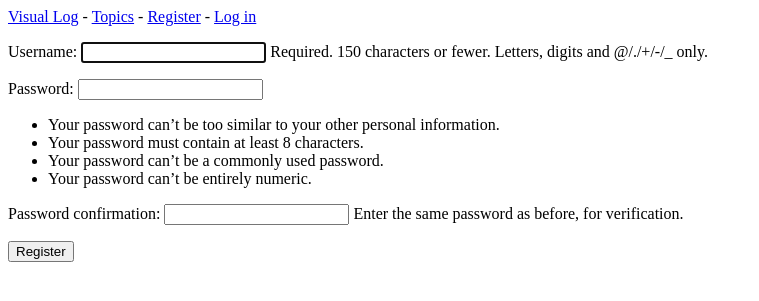
After one commit to jhqiu21/DataVisual, a Django app: page /users/register/ in a window 1280 px wide. The commit adds this page. Shown: the top 301 px of the page, without its empty margins (0-759 px from the left). Run offline with Django 4.2, Linux system fonts and the light colour scheme.

Commit message:
add users reg/log function

```diff
--- /dev/null
+++ b/visual_log/users/templates/registration/logout.html
@@ -0,0 +1,4 @@
+{% extends "visual_logs/base.html" %}
+{% block content %}
+    <p>You have been logged out. Thank you for visiting!</p>
+{% endblock content %}
--- /dev/null
+++ b/visual_log/users/templates/registration/register.html
@@ -0,0 +1,14 @@
+
+{% extends "visual_logs/base.html" %}
+
+{% block content %}
+
+  <form method="post" action="{% url 'users:register' %}">
+    {% csrf_token %}
+    {{ form.as_p }}
+
+    <button name="submit">Register</button>
+    <input type="hidden" name="next" value="{% url 'visual_logs:index' %}" />
+  </form>
+
+{% endblock content %}
--- /dev/null
+++ b/visual_log/users/urls.py
@@ -0,0 +1,9 @@
+from django.urls import path, include
+from . import views
+
+app_name = 'users'
+urlpatterns = [
+    path('', include('django.contrib.auth.urls')),
+    # Register page
+    path('register/', views.register, name='register'),
+]
--- a/visual_log/users/views.py
+++ b/visual_log/users/views.py
@@ -1,3 +1,17 @@
-from django.shortcuts import render
+from django.shortcuts import render, redirect
+from django.contrib.auth import login
+from django.contrib.auth.forms import UserCreationForm
 
 # Create your views here.
+def register(request):
+    if request.method != 'POST':
+        form = UserCreationForm()
+    else:
+        form = UserCreationForm(data=request.POST)
+        if form.is_valid():
+            new_user = form.save()
+            login(request, new_user)
+            return redirect('visual_log:index')
+
+    context = {'form': form}
+    return render(request, 'registration/register.html', context)
--- a/visual_log/visual_log/settings.py
+++ b/visual_log/visual_log/settings.py
@@ -33,6 +33,7 @@ ALLOWED_HOSTS = []
 INSTALLED_APPS = [
     # my apps
     'visual_logs',
+    'users',
     # default application
     "django.contrib.admin",
     "django.contrib.auth",
--- a/visual_log/visual_log/urls.py
+++ b/visual_log/visual_log/urls.py
@@ -19,5 +19,6 @@ from django.urls import path, include
 
 urlpatterns = [
     path("admin/", admin.site.urls),
+    path('users/', include('users.urls')),
     path('', include('visual_logs.urls')),
 ]
--- a/visual_log/visual_logs/templates/visual_logs/base.html
+++ b/visual_log/visual_logs/templates/visual_logs/base.html
@@ -1,7 +1,13 @@
-<!--Parent Template-->
 <p>
     <a href="{% url 'visual_logs:index' %}">Visual Log</a> -
-    <a href="{% url 'visual_logs:topics' %}">Topics</a>
+    <a href="{% url 'visual_logs:topics' %}">Topics</a> -
+    {% if user.is_authenticated %}
+        Hello, {{ user.username }}.
+        <a href="{% url 'users:logout' %}">Log out</a>
+    {% else %}
+    <a href="{% url 'users:register' %}">Register</a> -
+        <a href="{% url 'users:login' %}">Log in</a>
+    {% endif %}
 </p>
 
 {% block content %} {% endblock content %}
```
Also changed, not shown: visual_log/users/templates/registration/login.html (added, +17 -0 lines), visual_log/db.sqlite3.
